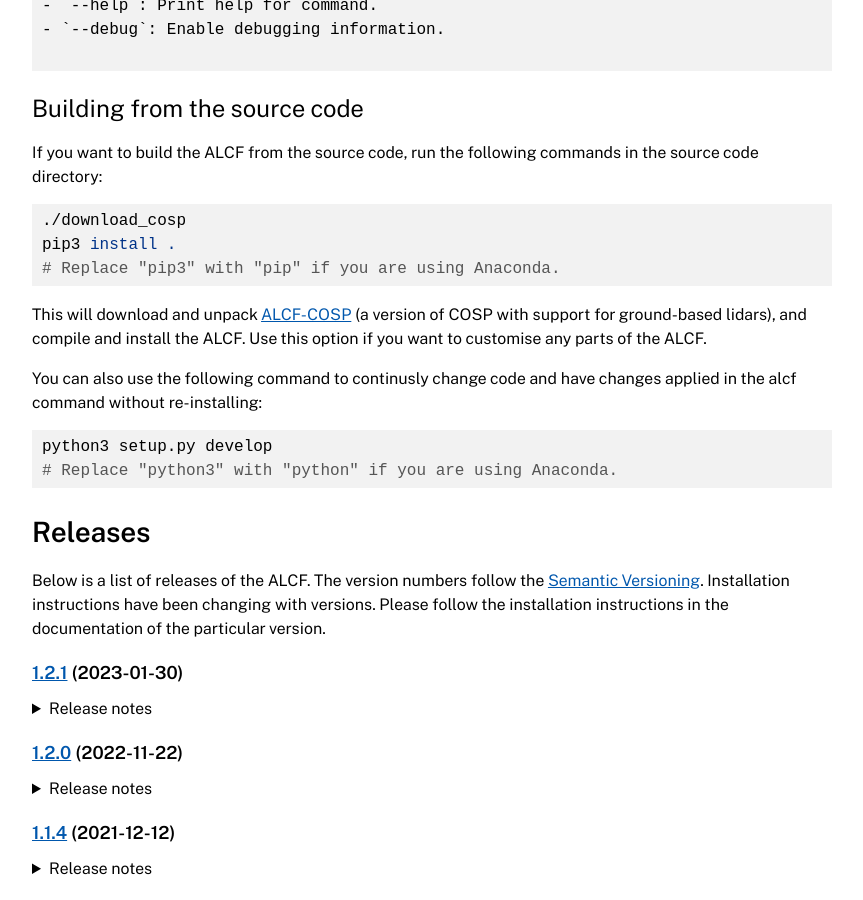
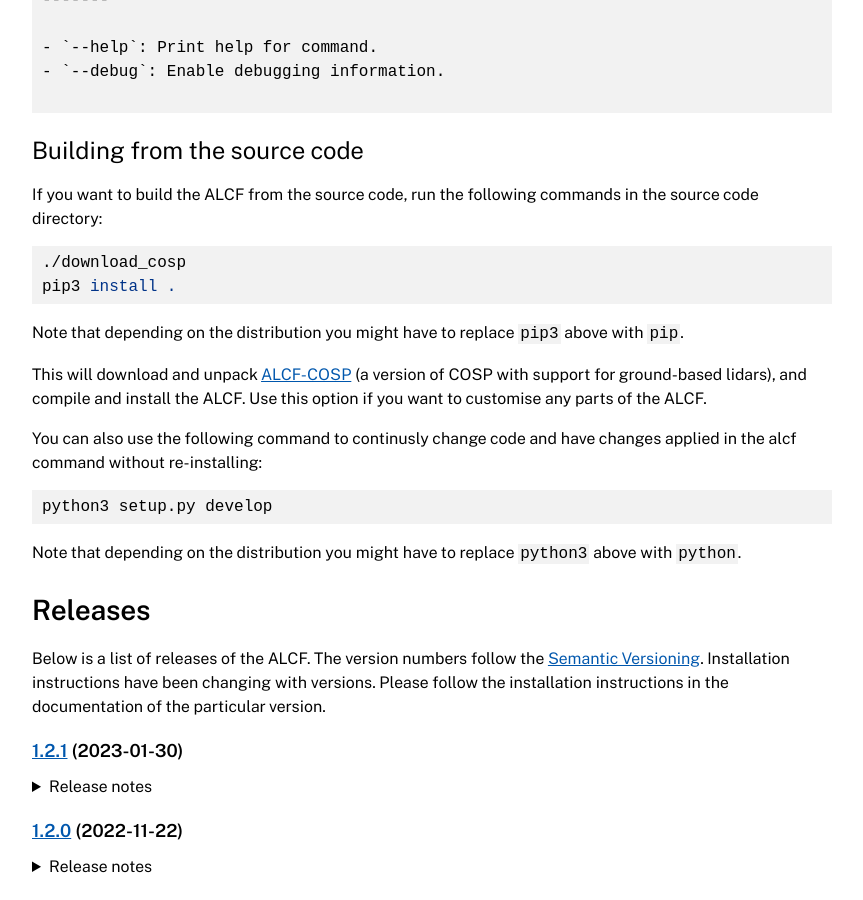
Before and after one commit to alcf-lidar/alcf, a Jekyll site: the page built from docs/installation/index.md, in a window 1280 px wide and 900 px high, scrolled down 3052 px. Shown: the whole window, without its empty margins (208-1071 px from the left). Built offline with Jekyll 4.4.1, drawn with Linux system fonts in a browser that asks for light colours; some of the changed text lies outside the part shown.

Commit message:
docs: Clarify installation instructions

````diff
--- a/docs/_includes/installation.md
+++ b/docs/_includes/installation.md
@@ -40,6 +40,9 @@ The instructions below assume that you enter the commands in the terminal.
     # (make sure "$HOME/.local/bin" is in the PATH environment variable):
     pip3 install alcf --upgrade --user
     ```
+
+	Note that depending on the distribution you might have to replace `pip3`
+	above with `pip`.
 
 ### Windows
 
@@ -121,8 +124,10 @@ in the source code directory:
 ```sh
 ./download_cosp
 pip3 install .
-# Replace "pip3" with "pip" if you are using Anaconda.
 ```
+
+Note that depending on the distribution you might have to replace `pip3` above
+with `pip`.
 
 This will download and unpack [ALCF-COSP](https://github.com/alcf-lidar/alcf-cosp)
 (a version of COSP with support for ground-based lidars), and compile and
@@ -134,8 +139,10 @@ changes applied in the alcf command without re-installing:
 
 ```sh
 python3 setup.py develop
-# Replace "python3" with "python" if you are using Anaconda.
 ```
+
+Note that depending on the distribution you might have to replace `python3`
+above with `python`.
 
 ## Releases
 
````
